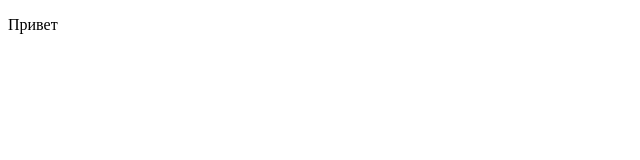
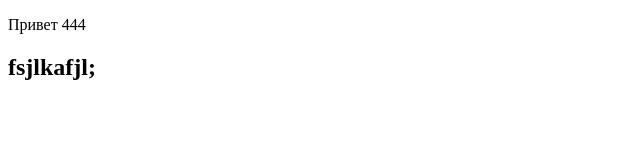
Before and after one commit to krokodilshnap/basket, a plain HTML site: page index.html in a window 1280 px wide. Shown: the whole page, without its empty margins (0-640 px from the left). Drawn offline with Linux system fonts and the light colour scheme.

Commit message:
добавил h2

```diff
--- a/index.html
+++ b/index.html
@@ -8,6 +8,7 @@
     <title>Document</title>
 </head>
 <body>
-<p>Привет</p>
+<p>Привет 444</p>
+<h2>fsjlkafjl;</h2>
 </body>
 </html>
```
